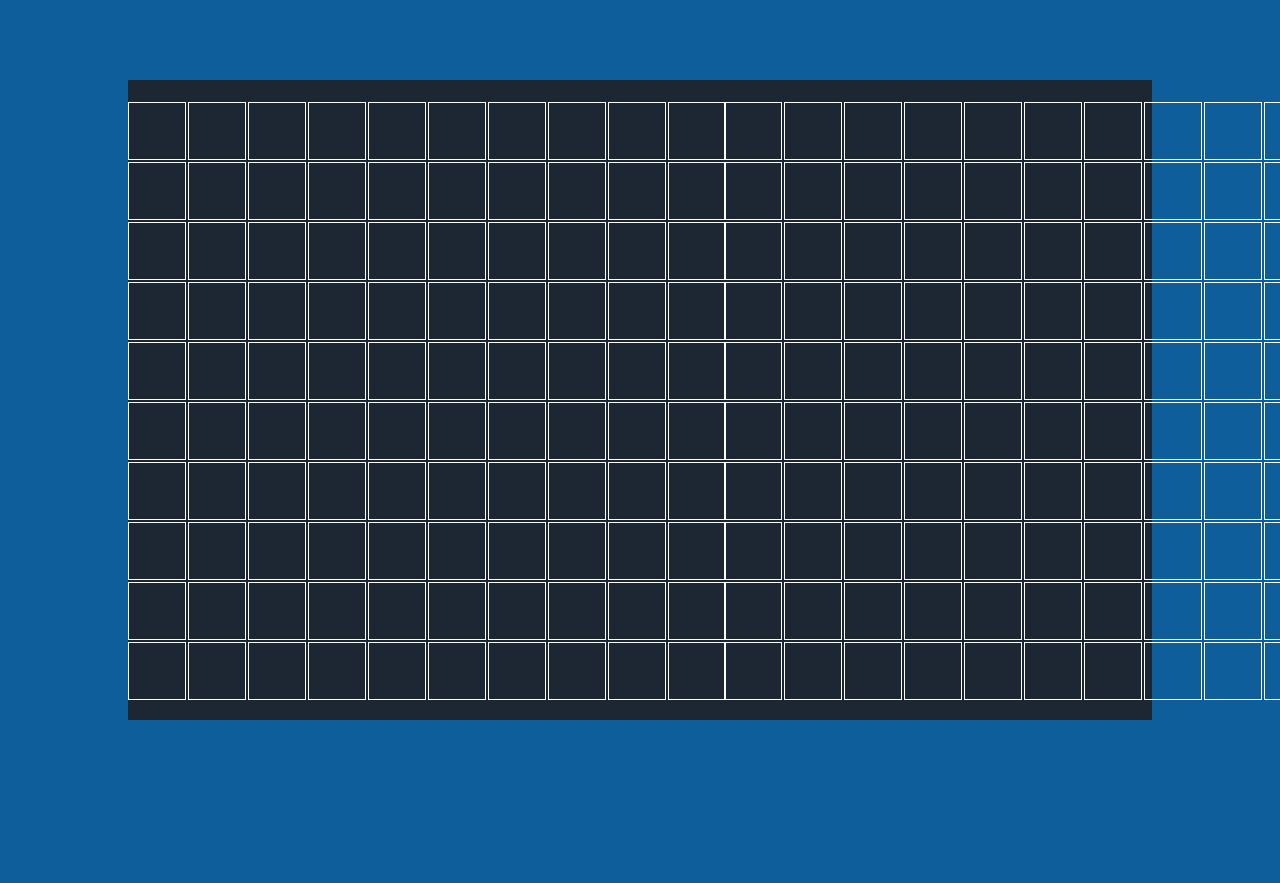
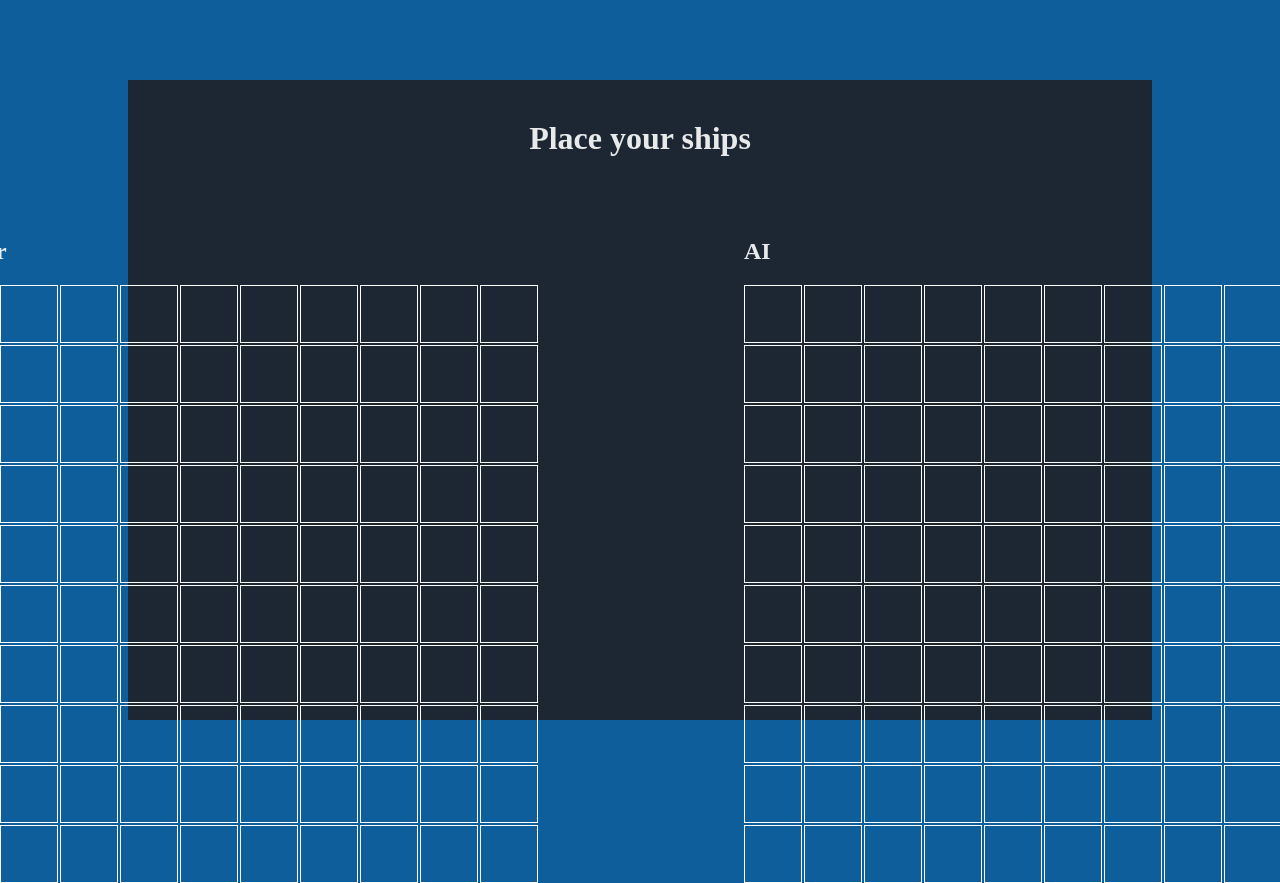
Before and after one commit to songzhang015/project-13-battleship, a website with bundled scripts: page src/index.html in a window 1280 px wide. Both pictures are taken after a click on the button "Start Game". Shown: the top 883 px of the page. Before the commit the page ends 800 px from the top, so only its background shows below. Built offline with nearby package versions, Linux system fonts and the light colour scheme.

Commit message:
Add a title and place containers in boards container

```diff
--- a/src/modules/domController.js
+++ b/src/modules/domController.js
@@ -13,24 +13,43 @@ function createBoard() {
 	const mainContainer = document.createElement("div");
 	mainContainer.classList.add("main-container");
 
+	const message = document.createElement("h1");
+	message.classList.add("message");
+	message.textContent = "Place your ships";
+	mainContainer.appendChild(message);
+
+	const boardsContainer = document.createElement("div");
+	boardsContainer.classList.add("boards-container");
+	mainContainer.appendChild(boardsContainer);
+
 	const playerContainer = document.createElement("div");
 	playerContainer.classList.add("player-container");
+
+	const playerTitle = document.createElement("h2");
+	playerTitle.classList.add("player-title");
+	playerTitle.textContent = "Player";
 
 	const playerBoard = document.createElement("div");
 	playerBoard.classList.add("player-board");
 
+	playerContainer.appendChild(playerTitle);
 	playerContainer.appendChild(playerBoard);
 
 	const botContainer = document.createElement("div");
 	botContainer.classList.add("bot-container");
 
+	const botTitle = document.createElement("h2");
+	botTitle.classList.add("bot-title");
+	botTitle.textContent = "AI";
+
 	const botBoard = document.createElement("div");
 	botBoard.classList.add("bot-board");
 
+	botContainer.appendChild(botTitle);
 	botContainer.appendChild(botBoard);
 
-	mainContainer.appendChild(playerContainer);
-	mainContainer.appendChild(botContainer);
+	boardsContainer.appendChild(playerContainer);
+	boardsContainer.appendChild(botContainer);
 
 	document.body.appendChild(mainContainer);
 }
--- a/src/styles.css
+++ b/src/styles.css
@@ -39,8 +39,21 @@ body {
     width: 80vw;
     height: 80vh;
     display: flex;
-    justify-content: space-around;
+    flex-direction: column;
     align-items: center;
+}
+
+.message {
+    margin-top: 5vh;
+}
+
+.boards-container {
+    display: flex;
+    gap: clamp(1rem, 5rem + 10vw, 20rem);
+}
+
+.player-container, .bot-container {
+    margin-top: 5vh;
 }
 
 .player-board, .bot-board {
```
